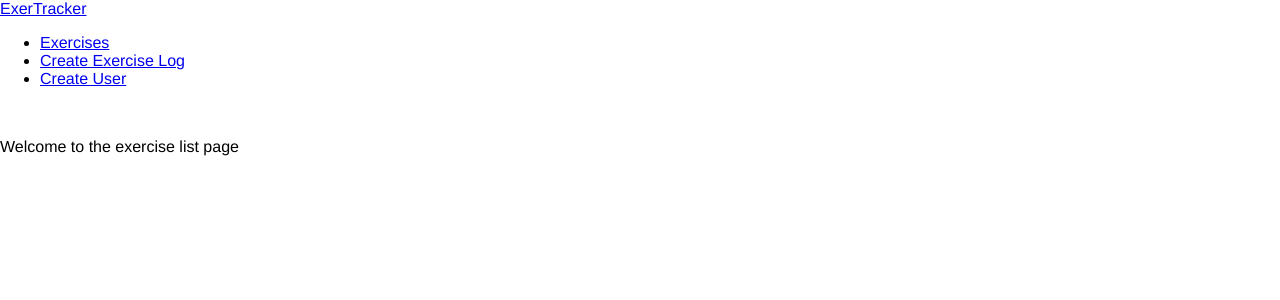
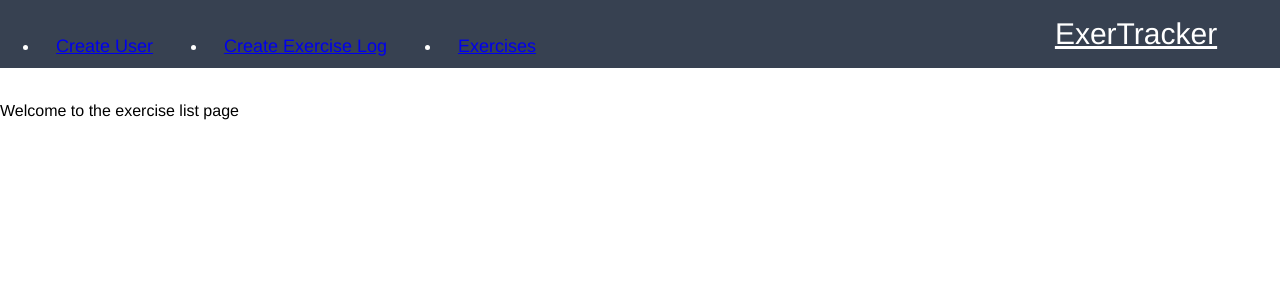
Before and after one commit to Wiegand92/exercise-tracker, a React app: page / in a window 1280 px wide. Shown: the top 300 px of the page. Built offline with nearby package versions, Linux system fonts and the light colour scheme.

Commit message:
basic navbar styles

```diff
--- a/src/components/Navbar.jsx
+++ b/src/components/Navbar.jsx
@@ -6,7 +6,6 @@ const Navbar = () => (
     <Link to="/" className="navbar-title">
       ExerTracker
     </Link>
-    <div className="navbar-list">
     <ul className="navbar-nav">
       <li className="navbar-item">
         <Link to="/" className="nav-link">
@@ -24,7 +23,6 @@ const Navbar = () => (
         </Link>
       </li>
     </ul>
-    </div>
   </nav>
 );
 
--- /dev/null
+++ b/src/styles/components/_navbar.scss
@@ -0,0 +1,21 @@
+.navbar {
+  @apply flex flex-row-reverse justify-between;
+  @apply bg-gray-700;
+  height: 68px;
+
+  .navbar-nav {
+    @apply flex flex-row-reverse justify-between;
+    width: 40vw;
+  }
+
+  .navbar-title {
+    @apply p-4 text-center text-3xl text-white underline;
+    width: 20vw;
+    text-shadow: dimgray;
+  }
+
+  .navbar-item {
+    @apply text-center p-4 text-lg text-white;
+    @apply hover:text-green-600 transition-colors;
+  }
+}
--- a/src/styles/style.scss
+++ b/src/styles/style.scss
@@ -1,3 +1,4 @@
-@import './base/base';
+@use './base/base';
 
-@import './components/app';
+@use './components/app';
+@use './components/navbar';
```
Lines whose indentation alone changed are shown as unchanged.
